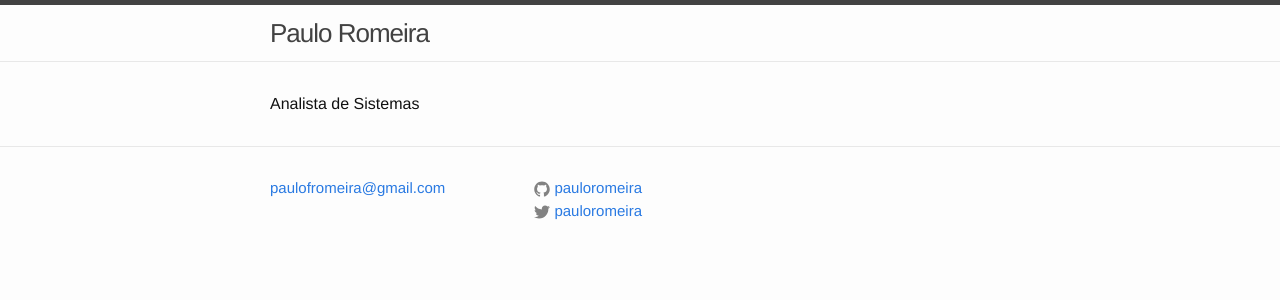
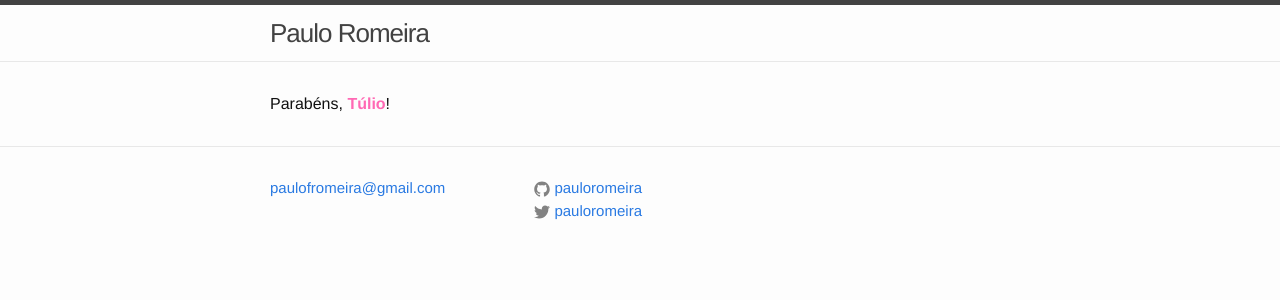
Before and after one commit to pauloromeira/pauloromeira.github.io, a Jekyll site: the page built from index.html, in a window 1280 px wide. Shown: the top 300 px of the page. Built offline with Jekyll 4.4.1, drawn with Linux system fonts in a browser that asks for light colours.

Commit message:
Add Túlio congratulations

```diff
--- a/index.html
+++ b/index.html
@@ -3,5 +3,5 @@ layout: default
 ---
 
 <div class="home">
-Analista de Sistemas
+    Parabéns, <span style="color: #ff69b4; font-weight: bold">Túlio</span>!
 </div>
```
